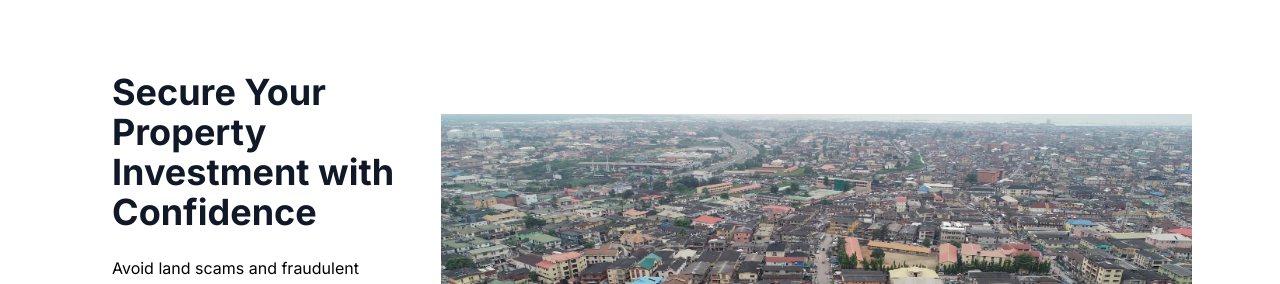
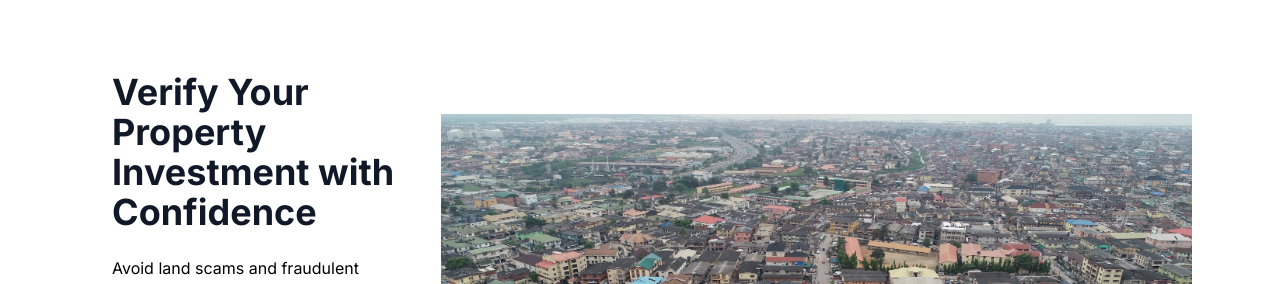
Before and after one commit to agbajekehinde/land-verify, a Next.js app: page / in a window 1280 px wide. Shown: the part 134-418 px from the top of the page. Built offline with nearby package versions, Linux system fonts and the light colour scheme; a web font is replaced by a local one.

Commit message:
hero-copy-edit

```diff
--- a/app/components/hero/hero.tsx
+++ b/app/components/hero/hero.tsx
@@ -11,7 +11,7 @@ export default function Hero() {
       <div className="flex grow flex-col gap-4 md:flex-row items-center justify-top px-6 py-2 md:px-20">
         <div className="flex flex-col justify-center items-start gap-6 rounded-lg bg-white p-6 md:w-1/2">
           <h1 className="text-2xl text-gray-900 md:text-4xl md:leading-bold">
-            <strong>Secure Your Property Investment with Confidence</strong>
+            <strong>Verify Your Property Investment with Confidence</strong>
           </h1>
           <p>Avoid land scams and fraudulent property deals with LandVerify. Our expert-backed verification service ensures you buy only genuine, legally documented land and homes. Get your property verified within 48 hours to 7 days.</p>
           <div className="flex gap-4">
```
